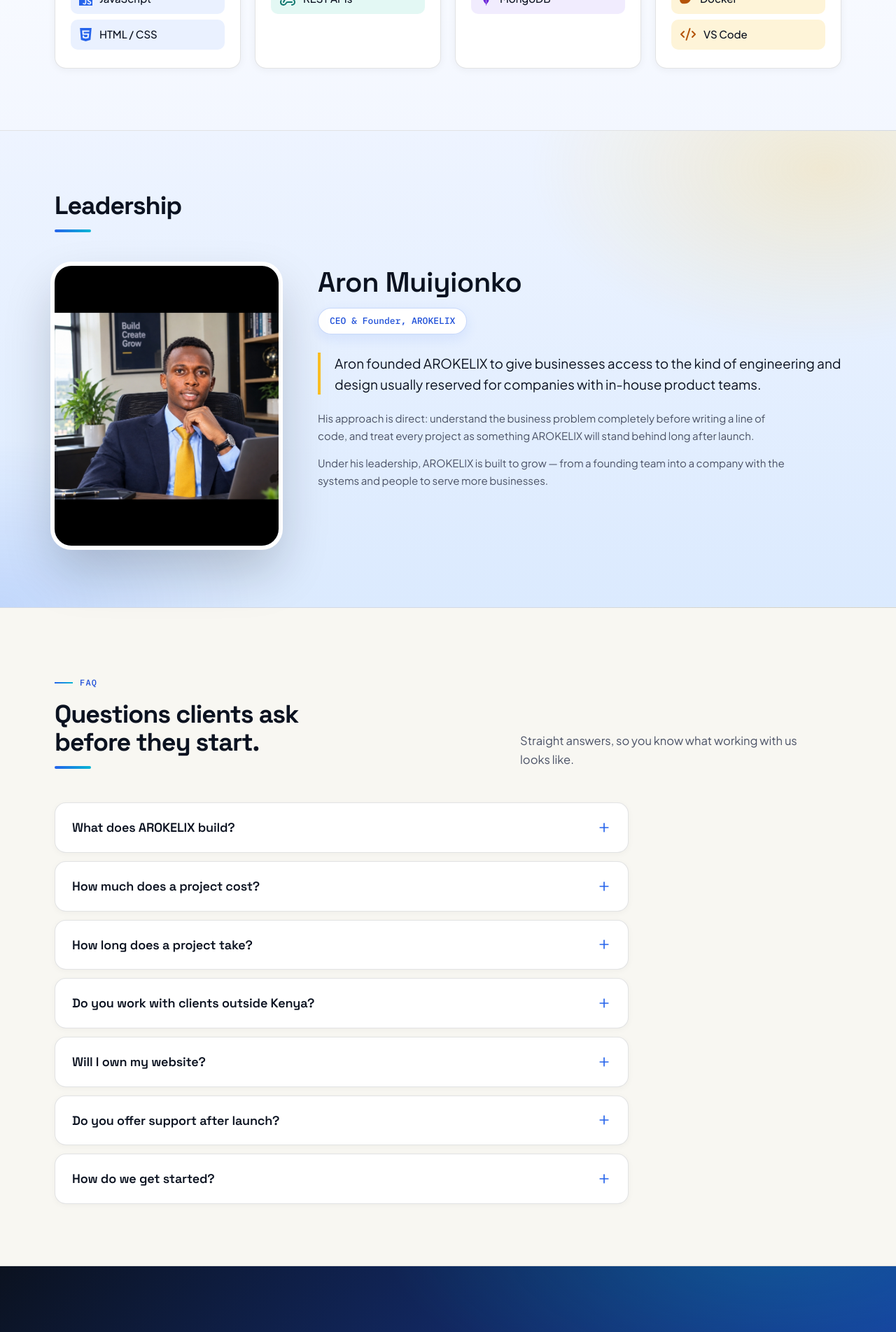
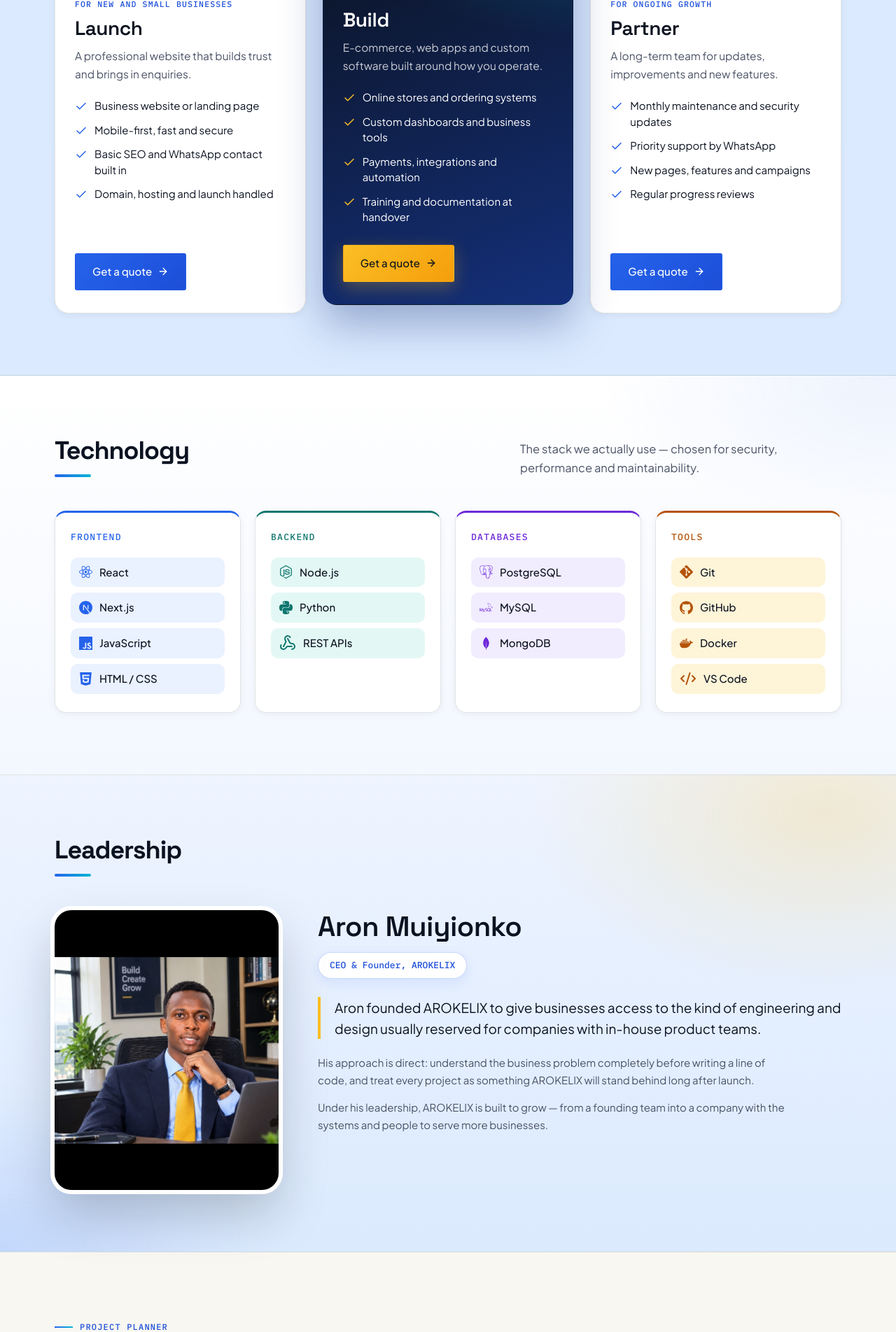
Before and after one commit to aronmuiyionko57-beep/arokelix, a Next.js app: page / in a window 1280 px wide. Shown: the part 5380-7284 px from the top of the page at 70% size. Built offline with nearby package versions, Linux system fonts and the light colour scheme.

Commit message:
Wire in project planner and engagements

```diff
--- a/app/page.tsx
+++ b/app/page.tsx
@@ -315,6 +315,8 @@ export default function Home() {
         </Reveal>
       </section>
 
+      <Engagements />
+
       <section id="technology">
         <Reveal>
           <div className="wrap">
@@ -385,6 +387,8 @@ export default function Home() {
         </Reveal>
       </section>
 
+      <ProjectPlanner />
+
       <FAQ />
 
       <section id="contact" className="cta">
```
